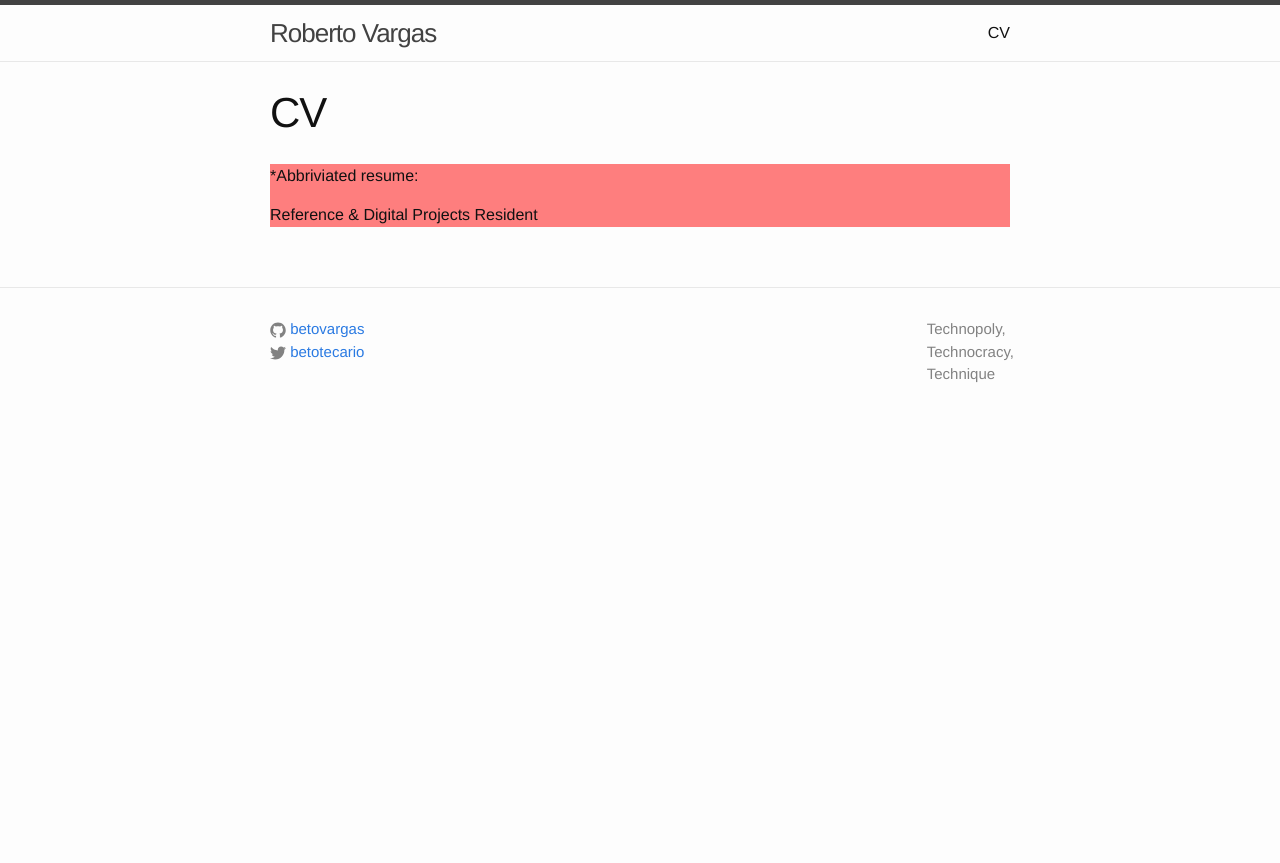
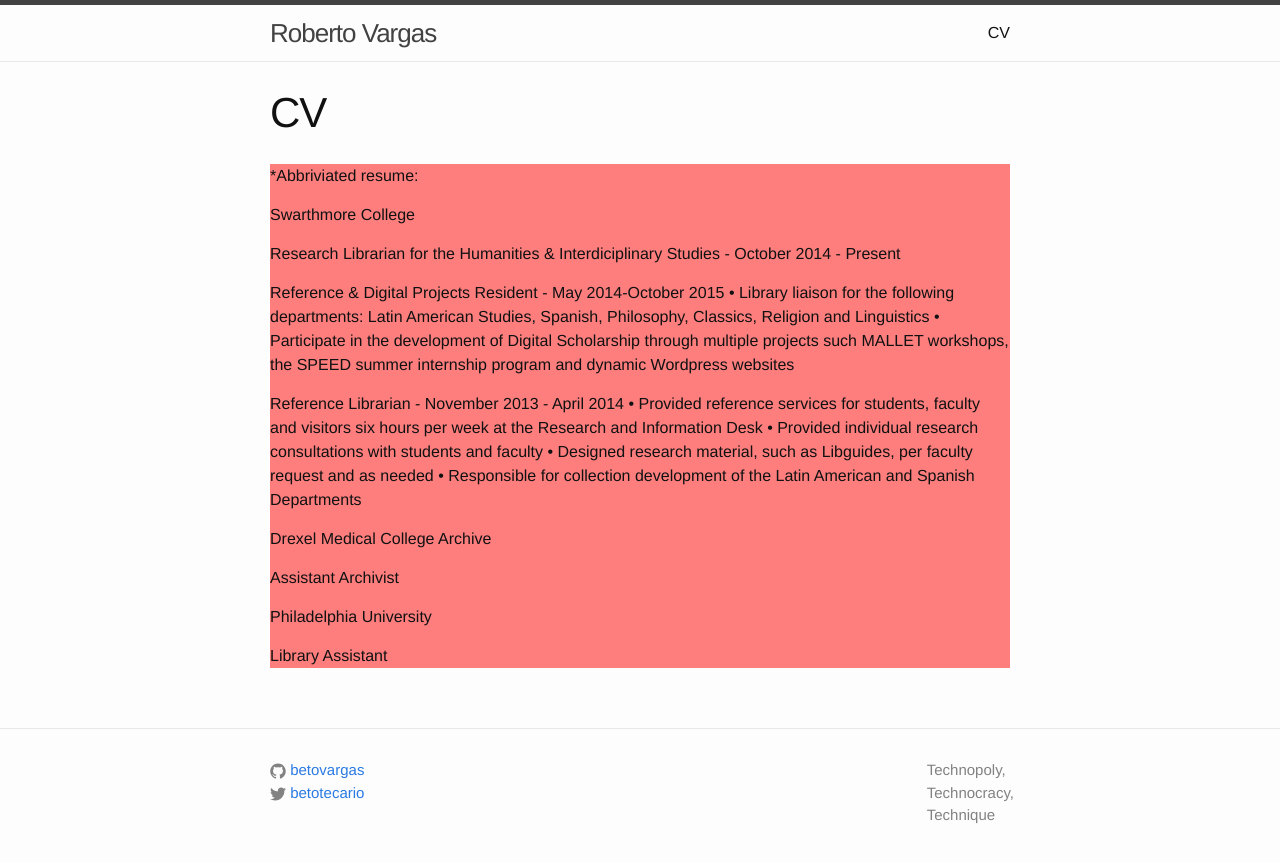
Before and after one commit to betovargas/betovargas.github.io, a Jekyll site: the page built from about.md, in a window 1280 px wide. Shown: the top 863 px of the page. Built offline with Jekyll 4.4.1, drawn with Linux system fonts in a browser that asks for light colours.

Commit message:
Progress

```diff
--- a/_includes/home.html
+++ b/_includes/home.html
@@ -1,7 +1,7 @@
 <div class="post">
 
   <header class="post-header">
-    <h1 class="post-title">In progress...</h1>
+    <h1 class="post-title">Librarian</h1>
   </header>
 
   <article class="post-content">
--- a/about.md
+++ b/about.md
@@ -6,4 +6,25 @@
 
 *Abbriviated resume:
 
-Reference & Digital Projects Resident
+Swarthmore College
+
+Research Librarian for the Humanities & Interdiciplinary Studies - October 2014 - Present
+
+
+Reference & Digital Projects Resident - May 2014-October 2015
+•	Library liaison for the following departments: Latin American Studies, Spanish, Philosophy, Classics, Religion and Linguistics
+•	Participate in the development of Digital Scholarship through multiple projects such MALLET workshops, the SPEED summer internship program and dynamic Wordpress websites
+
+Reference Librarian - November 2013 - April 2014
+•	Provided reference services for students, faculty and visitors six hours per week at the Research and Information Desk
+•	Provided individual research consultations with students and faculty
+•	Designed research material, such as Libguides, per faculty request and as needed
+•	Responsible for collection development of the Latin American and Spanish Departments
+
+Drexel Medical College Archive
+
+Assistant Archivist
+
+Philadelphia University
+
+Library Assistant
```
